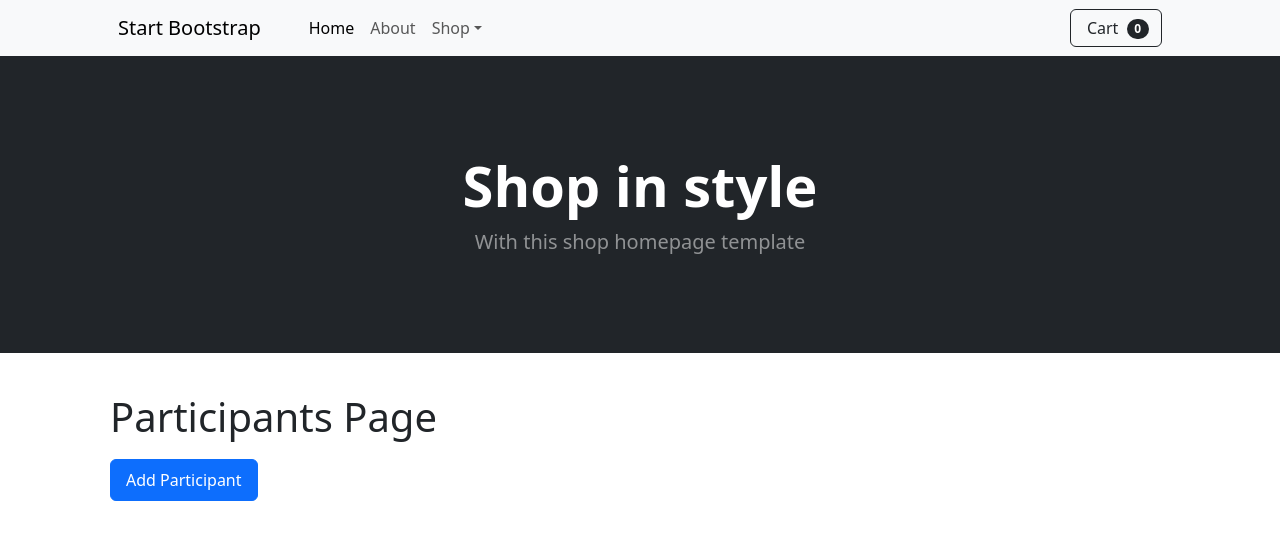
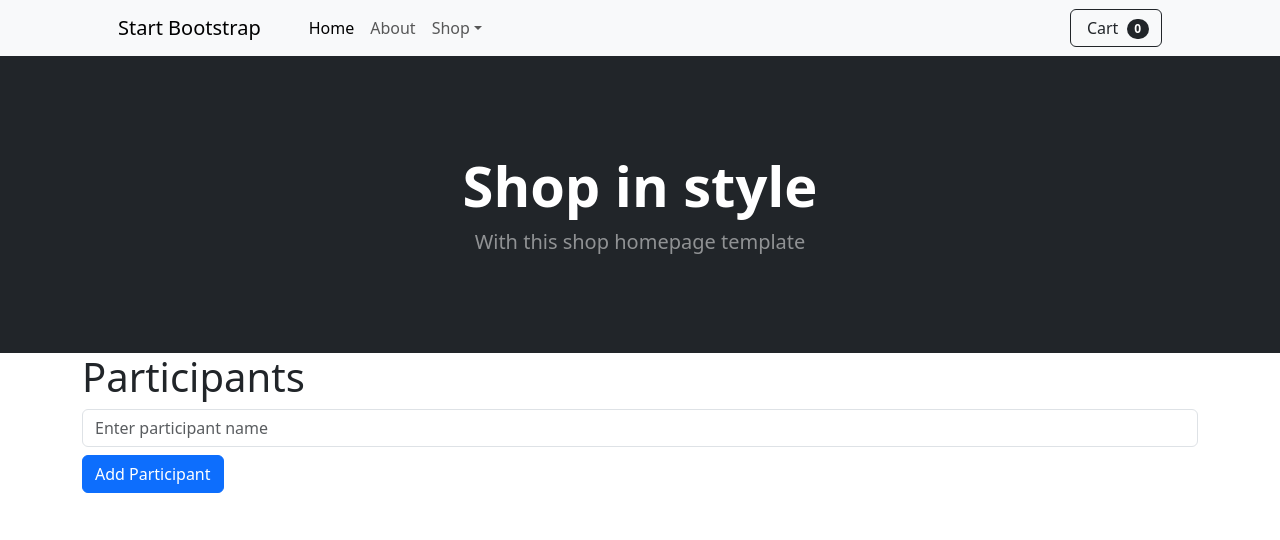
Before and after one commit to MiguelLozanoGa/mvp-project-01, a Nuxt app: page /participants in a window 1280 px wide. Shown: the top 540 px of the page. Built offline with nearby package versions, Linux system fonts and the light colour scheme.

Commit message:
feat: render participants as dynamic Cards with delete functionality

```diff
--- /dev/null
+++ b/components/ui/partials/Card.vue
@@ -0,0 +1,22 @@
+<template>
+  <div class="card h-100">
+    <div class="card-body p-4">
+      <div class="text-center">
+        <h5 class="fw-bolder">{{ name }}</h5>
+      </div>
+    </div>
+    <div class="card-footer p-4 pt-0 border-top-0 bg-transparent">
+      <div class="text-center">
+        <button class="btn btn-outline-danger mt-auto" @click="$emit('delete')">Delete</button>
+      </div>
+    </div>
+  </div>
+</template>
+
+<script setup lang="ts">
+  defineProps<{
+    name: string;
+  }>();
+
+  defineEmits(['delete']);
+</script>
--- a/pages/participants/index.vue
+++ b/pages/participants/index.vue
@@ -1,77 +1,39 @@
 <template>
   <div class="container">
-    <h1>Participants Page</h1>
+    <h1>Participants</h1>
 
-    <UiBaseButton label="Add Participant" @action="toggleForm" />
-
-    <form v-if="showForm" @submit.prevent="handleAdd" class="form">
-      <input v-model="newParticipant" type="text" placeholder="Enter participant name" required />
-      <button type="submit">Add</button>
+    <!-- Formulario -->
+    <form @submit.prevent="handleAdd" class="mb-4">
+      <input
+        v-model="newParticipant"
+        type="text"
+        placeholder="Enter participant name"
+        required
+        class="form-control mb-2"
+      />
+      <button type="submit" class="btn btn-primary">Add Participant</button>
     </form>
 
-    <table v-if="participants.length > 0" class="table">
-      <thead>
-        <tr>
-          <th>Participant</th>
-          <th>Actions</th>
-        </tr>
-      </thead>
-      <tbody>
-        <tr v-for="(participant, index) in participants" :key="index">
-          <td>{{ participant }}</td>
-          <td><button @click="removeParticipant(index)">Delete</button></td>
-        </tr>
-      </tbody>
-    </table>
+    <div class="row gx-4 gx-lg-5 row-cols-1 row-cols-md-2 row-cols-xl-3">
+      <div class="col mb-5" v-for="(participant, index) in participants" :key="index">
+        <UiPartialsCard :name="participant" @delete="removeParticipant(index)" />
+      </div>
+    </div>
 
-    <button v-if="participants.length > 0" @click="clearParticipants">Clear All</button>
+    <button v-if="participants.length" @click="clearParticipants" class="btn btn-danger">
+      Clear All
+    </button>
   </div>
 </template>
 
 <script setup lang="ts">
+  // composable
   const { participants, addParticipant, removeParticipant, clearParticipants } = useParticipants();
 
-  const showForm = ref(false);
   const newParticipant = ref('');
-
-  const toggleForm = () => {
-    showForm.value = !showForm.value;
-  };
 
   const handleAdd = () => {
     addParticipant(newParticipant.value);
     newParticipant.value = '';
   };
 </script>
-
-<style scoped>
-  .container {
-    padding: 40px;
-  }
-
-  .form {
-    margin-top: 20px;
-  }
-
-  .participants-table {
-    width: 100%;
-    margin-top: 20px;
-    border-collapse: collapse;
-  }
-
-  .participants-table th,
-  .participants-table td {
-    border: 1px solid #ddd;
-    padding: 8px;
-  }
-
-  .participants-table th {
-    background-color: #f2f2f2;
-  }
-
-  button {
-    padding: 8px 15px;
-    margin-top: 10px;
-    cursor: pointer;
-  }
-</style>
```
